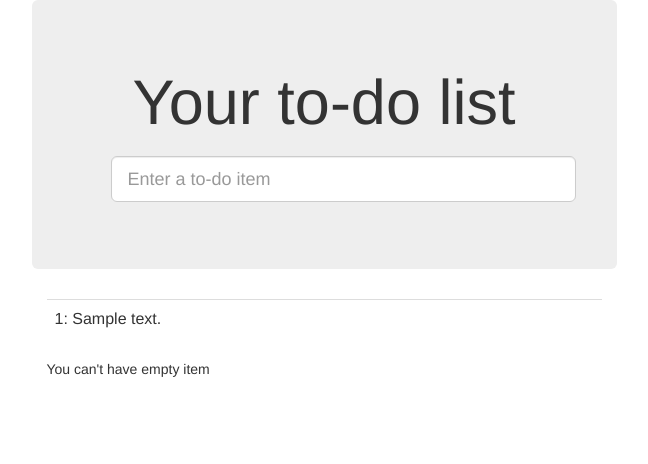
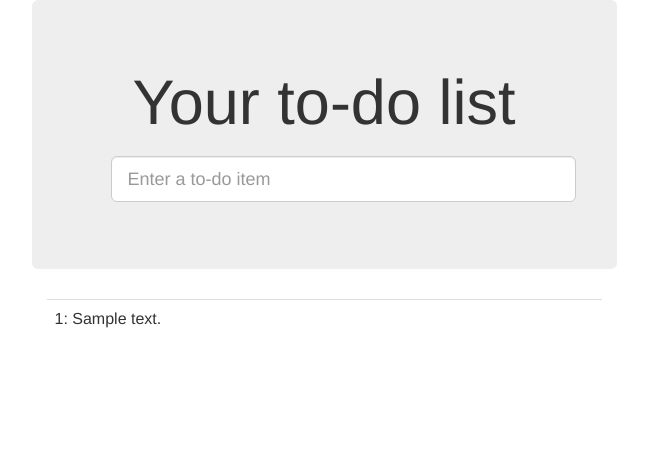
Before and after one commit to sebp999/testing, a Django app: template lists/templates/list.html in a window 1280 px wide. Shown: the top 464 px of the page, without its empty margins (316-964 px from the left). Run offline with Django 3.2, Linux system fonts and the light colour scheme; the template is opened without the code that fills it: most values are stand-ins (such as "Sample title", 1, 10 or a date in 2020); some libraries are stand-ins or nearby versions.

Commit message:
Nothing important

```diff
--- a/lists/templates/list.html
+++ b/lists/templates/list.html
@@ -8,5 +8,5 @@
 		{%endfor%}
 	</table>
 
-	<div class="has_error">You can't have empty item</div>
+
 {% endblock %}
```
Also changed, not shown: lists/tests/test_views.py (+3 -2 lines).
